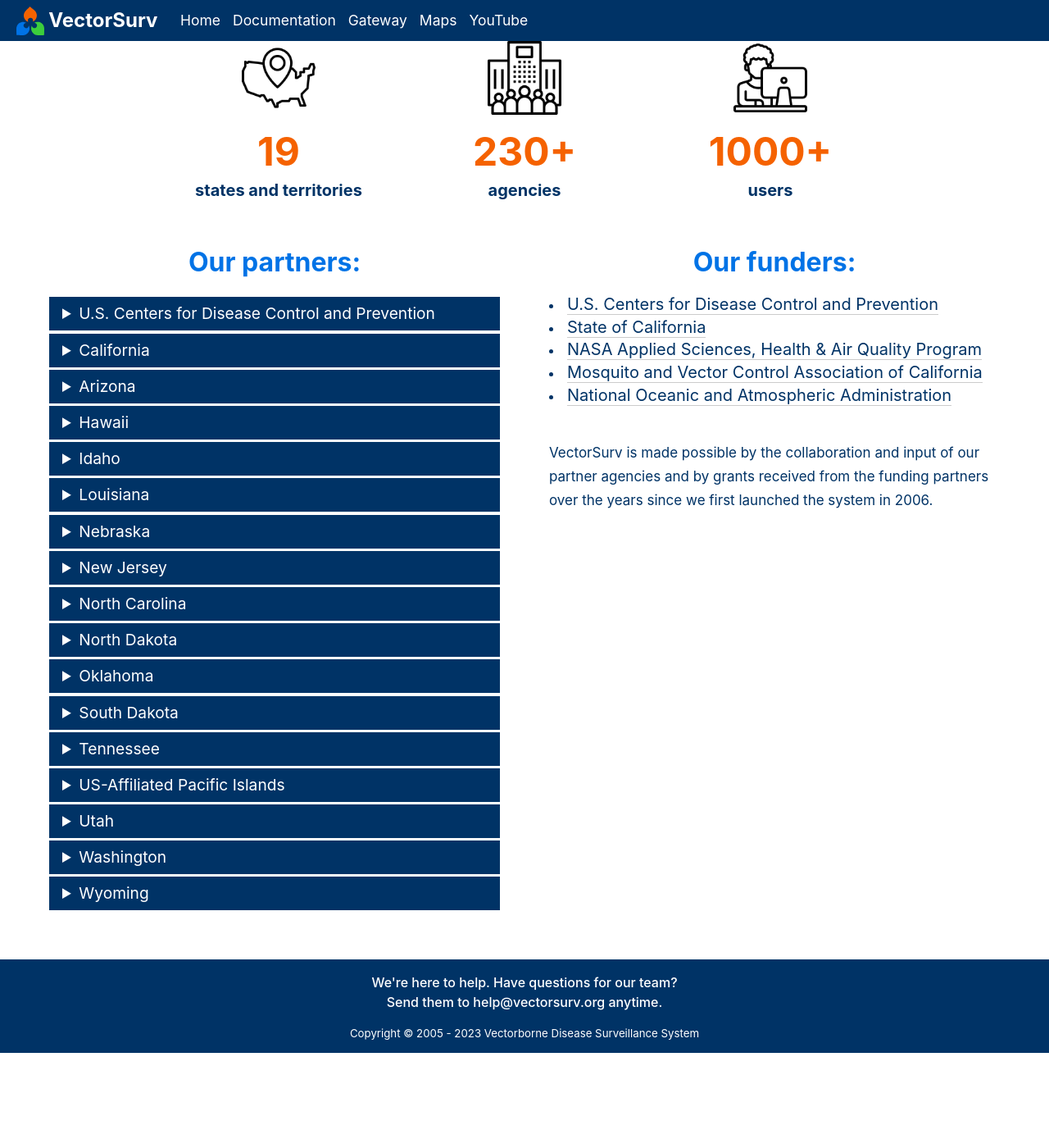
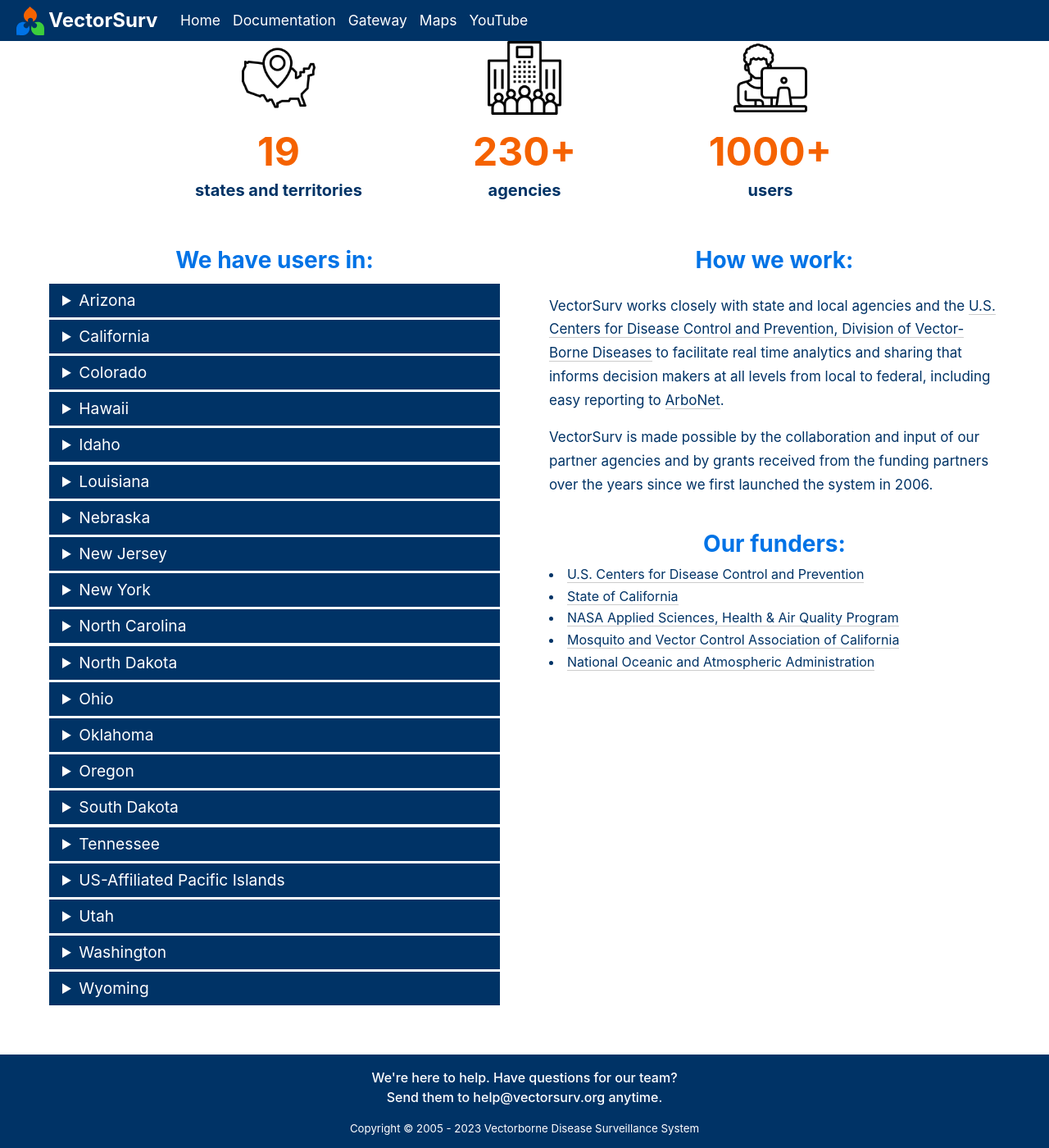
Before and after one commit to tlvaldepena/vectorsurv.org, a Jekyll site: the page built from index.md, in a window 1280 px wide and 1400 px high, scrolled down 1047 px. Shown: the whole window at 82% size. Built offline with Jekyll 4.4.1, drawn with Linux system fonts in a browser that asks for light colours; our own code applies the rules of GitHub Pages for plain Markdown files; before the commit the page ends 2331 px from its top, so only the background shows below that.

Commit message:
update states and home page text (#27)
* add newsletter page

* update states and home page text

```diff
--- a/assets/css/style.scss
+++ b/assets/css/style.scss
@@ -1495,8 +1495,8 @@
 .box > h2 {
   text-align: center;
   color:#0073e6;
-  padding-bottom:1.25rem;
-  font-size: 2rem;
+  padding-bottom:.5rem;
+  font-size: 1.75rem;
 }
 
 .box > p {
@@ -1505,12 +1505,13 @@
 
 .box > li {
   margin-bottom: .1rem;
+  font-size: 1rem;
 }
 
 .box > li > a.linkclass {
   margin: auto;
   color: #003366;
-  font-size: 1.25rem;
+  font-size: 1rem;
   font-weight: 400;
   border-bottom: 1px solid rgba(0, 0, 0, 0.2);
 }
--- a/index.md
+++ b/index.md
@@ -55,7 +55,7 @@
 
 <div class="grid-container-full">
     <div class= "boxfull2">
-        <h3><u><a class="linkclass" href="http://eepurl.com/ipl0UM" target="_blank">Join our newsletter</a></u> to stay up to date with announcements, new features, tips, and more.
+        <h3><u><a class="linkclass" href="https://vectorsurv.org/newsletter" target="_blank">Join our newsletter</a></u> to stay up to date with announcements, new features, tips, and more.
         </h3>
     </div>
 </div>
@@ -92,20 +92,17 @@
 
 <div class="grid-container">
     <div class= "box">
-        <h2> Our partners: </h2>
+        <h2> We have users in: </h2>
         <article>
             <details>
-                <summary>U.S. Centers for Disease Control and Prevention</summary>
+                <summary>Arizona</summary>
                 <p>
-                    <li>
-                        <a href="https://www.cdc.gov/ncezid/dvbd/index.html" target="_blank">CDC, Division of Vector-Borne Diseases</a>
-                    </li>
-                    <li>
-                        <a href="https://wwwn.cdc.gov/arbonet/maps/ADB_Diseases_Map/index.html" target="_blank">ArboNet Disease Maps</a>
-                    </li>
+                <li>
+                    <a href="https://www.azdhs.gov/preparedness/epidemiology-disease-control/vector-borne-zoonotic-diseases/index.php" target="_blank">Arizona Department of Health Services</a>
+                </li>
                 </p>
             </details>
-            <details>
+                        <details>
                 <summary>California</summary>
                 <p>
                     <li>
@@ -126,10 +123,13 @@
                 </p>
             </details>
             <details>
-                <summary>Arizona</summary>
+                <summary>Colorado</summary>
                 <p>
                 <li>
-                    <a href="https://www.azdhs.gov/preparedness/epidemiology-disease-control/vector-borne-zoonotic-diseases/index.php" target="_blank">Arizona Department of Health Services</a>
+                    <a href="https://cdphe.colorado.gov/animal-related-diseases" target="_blank">Colorado Department of Public Health & Environment: Animal-related Diseases</a>
+                </li>
+                <li>
+                    <a href="https://coepht.colorado.gov/vector-borne-disease" target="_blank">Colorado Environmental Public Health Tracking: Vector-borne Disease</a>
                 </li>
                 </p>
             </details>
@@ -145,7 +145,7 @@
                 <summary>Idaho</summary>
                 <p>
                 <li>
-                    <a href="http://gcmad.org" target="_blank">Gem County Mosquito Abatement District</a>
+                    <a href="https://healthandwelfare.idaho.gov/health-wellness/diseases-conditions/west-nile-virus" target="_blank">Idaho Department of Health & Welfare: West Nile Virus</a>
                 </li>
                 </p>
             </details>
@@ -177,6 +177,17 @@
                 </p>
             </details>
             <details>
+                <summary>New York</summary>
+                <p>
+                 <li>
+                    <a href="https://www.health.ny.gov/diseases/west_nile_virus/" target="_blank">New York State Department of Health: Mosquitoes and Disease</a>
+                </li>
+                <li>
+                    <a href="https://www.health.ny.gov/diseases/communicable/lyme/" target="_blank">New York State Department of Health: Lyme Disease and Other Diseases Carried by Ticks </a>
+                </li>
+                </p>
+            </details>
+            <details>
                 <summary>North Carolina</summary>
                 <p>
                 <li>
@@ -193,10 +204,26 @@
                 </p>
             </details>
             <details>
+                <summary>Ohio</summary>
+                <p>
+                <li>
+                    <a href="https://odh.ohio.gov/know-our-programs/zoonotic-disease-program" target="_blank">Ohio Department of Health Zoonotic Disease Program</a>
+                </li>
+                </p>
+            </details>
+            <details>
                 <summary>Oklahoma</summary>
                 <p>
                 <li>
                     <a href="https://oklahoma.gov/health/health-education/acute-disease-service/disease-information/tickborne-and-mosquitoborne-diseases.html" target="_blank">Oklahoma State Department of Health</a>
+                </li>
+                </p>
+            </details>
+            <details>
+                <summary>Oregon</summary>
+                <p>
+                <li>
+                    <a href="https://www.oregon.gov/oha/ph/pages/index.aspx" target="_blank">Oregon Health Authority Public Health Division</a>
                 </li>
                 </p>
             </details>
@@ -262,13 +289,25 @@
                 <summary>Wyoming</summary>
                 <p>
                 <li>
-                    <a href="https://tcweed.org" target="_blank">Teton County Weed and Pest District</a>
+                    <a href="https://health.wyo.gov/publichealth/infectious-disease-epidemiology-unit/" target="_blank">Wyoming Department of Health Infectious Disease Epidemiology Unit</a>
                 </li>
                 </p>
             </details>
         </article>
     </div>
     <div class= "box">
+        <h2>
+            How we work:
+        </h2>
+         <p>
+            VectorSurv works closely with state and local agencies and the <a href="https://www.cdc.gov/ncezid/dvbd/index.html" target="_blank">U.S. Centers for Disease Control and Prevention, Division of Vector-Borne Diseases</a> to facilitate real time analytics and sharing that informs decision makers at all levels from local to federal, including easy reporting to <a href="https://wwwn.cdc.gov/arbonet/maps/ADB_Diseases_Map/index.html" target="_blank">ArboNet</a>.
+        </p>
+        <!-- <p> All data in VectorSurv belongs to the agency. ...
+        </p> -->
+        <p>
+            VectorSurv is made possible by the collaboration and input of our partner agencies and by grants received from the funding partners over the years since we first launched the system in 2006.
+        </p>
+        <br>
         <h2>
             Our funders:
         </h2>
@@ -287,10 +326,5 @@
         <li>
             <a class="linkclass" href="https://www.noaa.gov/" target="_blank">National Oceanic and Atmospheric Administration</a>
         </li>
-        <br>
-        <p>
-            VectorSurv is made possible by the collaboration and input of our partner agencies and by grants received from the funding partners over the years since we first launched the system in 2006.
-        </p>
-        <br><br>
     </div>
 </div>
```
